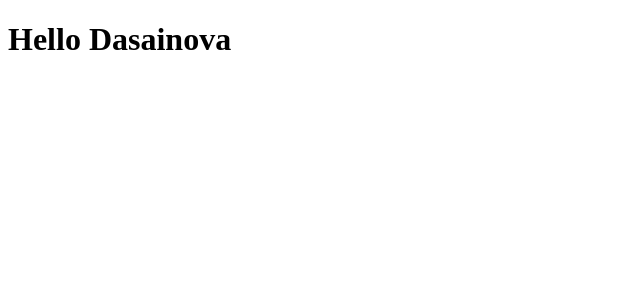
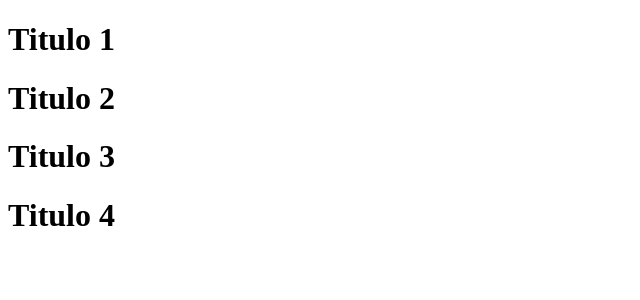
Before and after one commit to dasa-community/nlw-3---dasainova, a React (Create React App) app: page / in a window 1280 px wide. Shown: the top 300 px of the page, without its empty margins (0-640 px from the left). Built offline with nearby package versions, Linux system fonts and the light colour scheme.

Commit message:
Add: feat app tsx

```diff
--- a/src/App.tsx
+++ b/src/App.tsx
@@ -1,10 +1,23 @@
 import React from 'react';
+
+interface TitleProps {
+  text: string;
+}
+
+function Title(props: TitleProps) {
+  return (
+    <h1>{props.text}</h1>
+  )
+}
 
 function App() {
   return (
     <div className="App">
-      <h1>Hello Dasainova</h1>
-    </div>
+    <Title text="Titulo 1" />
+    <Title text="Titulo 2" />
+    <Title text="Titulo 3" />
+    <Title text="Titulo 4" />
+  </div>
   );
 }
 
```
